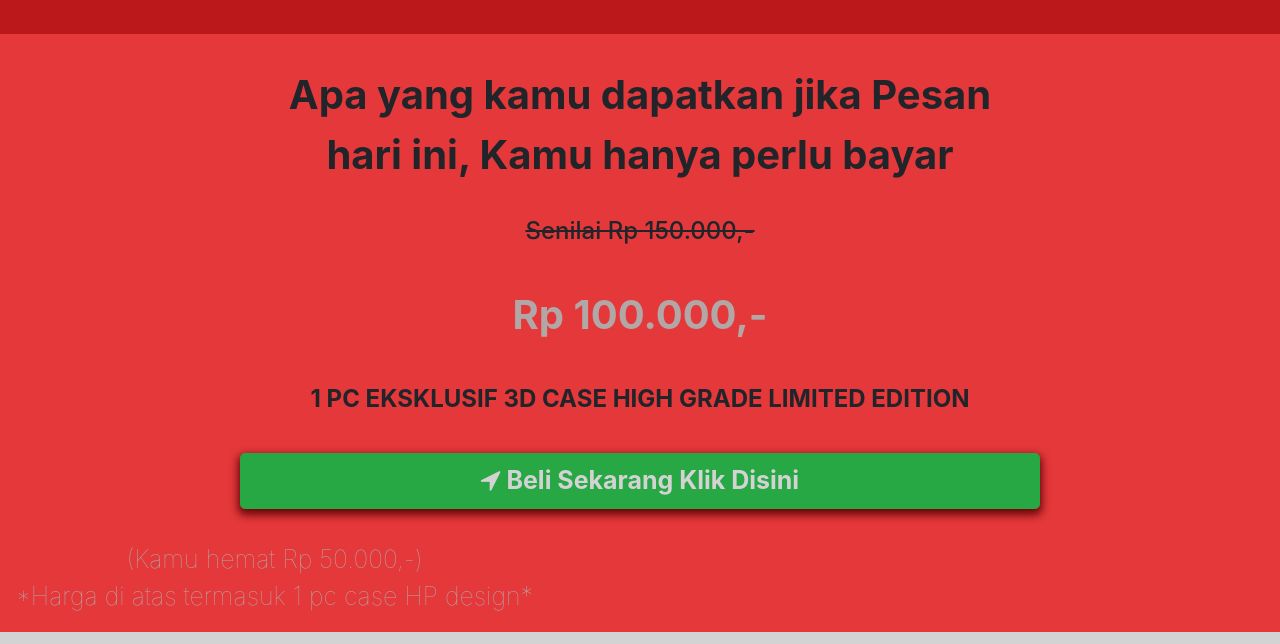
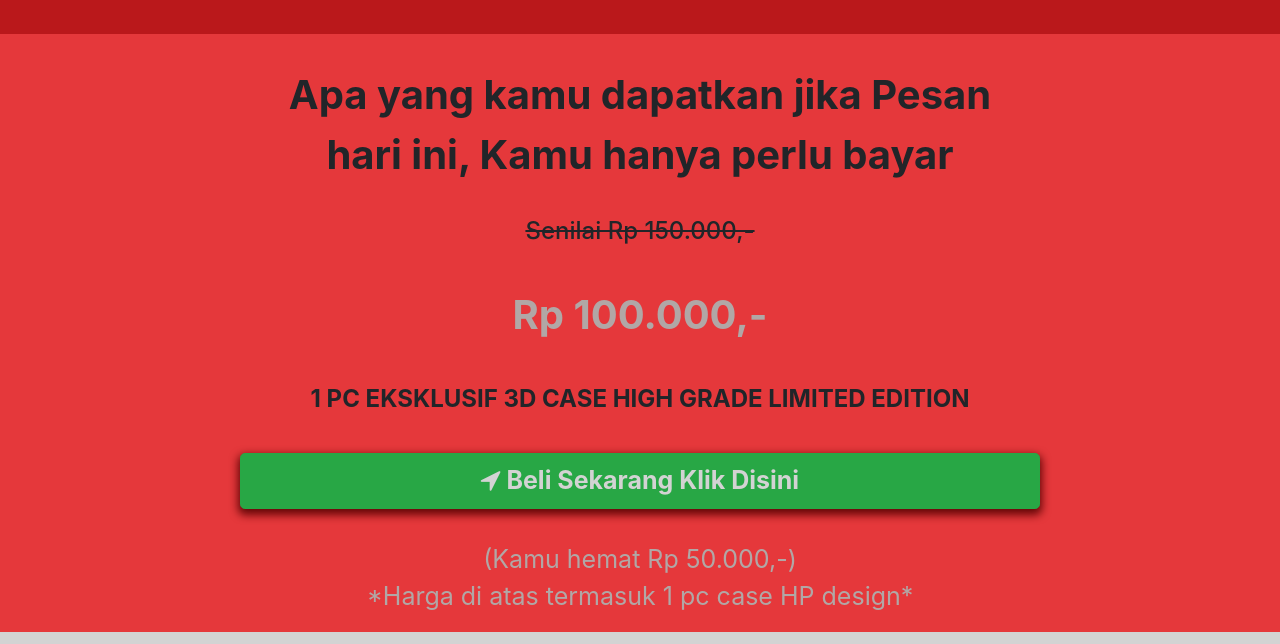
Before and after one commit to Rizzdd/Rizzdd.github.io, a plain HTML site: page index.html in a window 1280 px wide. Shown: the part 10183-10827 px from the top of the page. Drawn offline with nearby package versions, Linux system fonts and the light colour scheme.

Commit message:
Update index.html

```diff
--- a/index.html
+++ b/index.html
@@ -478,9 +478,9 @@
                 </form>
             </div>
             <div class="row">
-                <div class="d-flex align-items-center justify-content-center flex-column p-3">
-                    <span class="text-center silver-chalice caption">(Kamu hemat Rp 50.000,-)</span>
-                    <span class="text-center silver-chalice caption">*Harga di atas termasuk 1 pc case HP design*</span>
+                <div class="p-3 text-center d-flex align-items-center justify-content-center flex-column mx-auto pann">
+                    <span class="silver-chalice caption">(Kamu hemat Rp 50.000,-)</span>
+                    <span class="silver-chalice caption">*Harga di atas termasuk 1 pc case HP design*</span>
                 </div>
             </div>
         </div>
```
